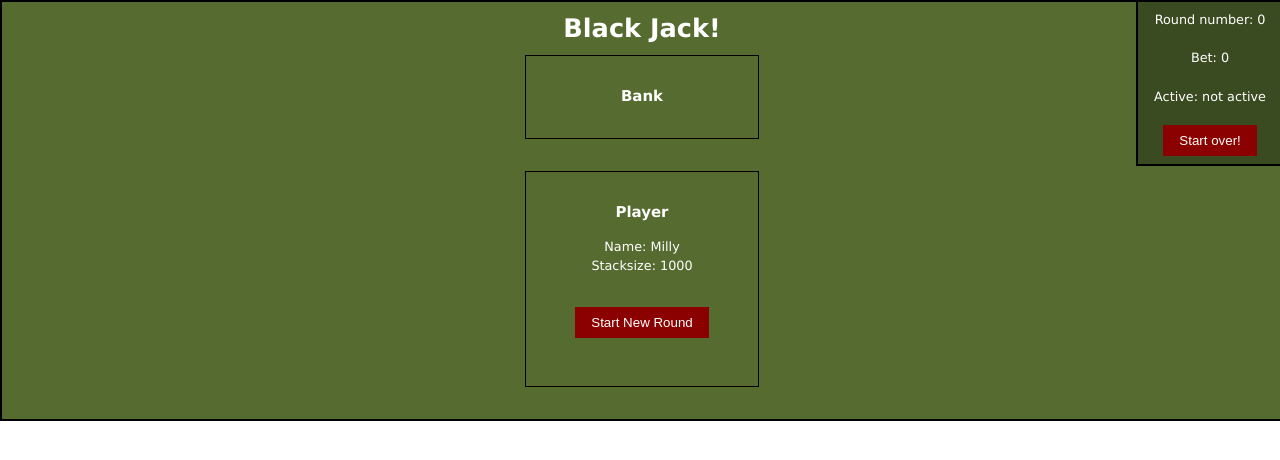
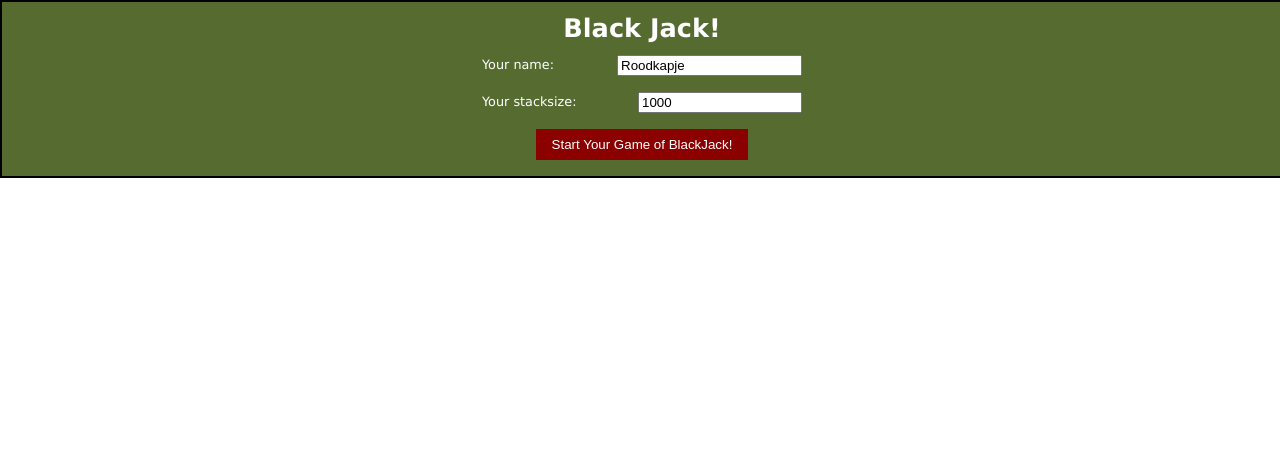
Before and after one commit to madebymilly/react-blackjack, a React (Create React App) app: page / in a window 1280 px wide. Shown: the top 460 px of the page. Built offline with nearby package versions, Linux system fonts and the light colour scheme; the HTML template or start-up script is replaced by a standard one.

Commit message:
added Player context

```diff
--- a/src/App.js
+++ b/src/App.js
@@ -1,12 +1,16 @@
 import './styling/App.css';
 import Board from './components/Board'
 import { RoundProvider } from './context/RoundContext'
+import { PlayerProvider } from './context/PlayerContext'
+
 
 function App() {
   return (
     <div className="App">
       <RoundProvider>
-        <Board />
+        <PlayerProvider>
+          <Board />
+        </PlayerProvider>
       </RoundProvider>
     </div>
   );
--- a/src/components/Board.js
+++ b/src/components/Board.js
@@ -1,6 +1,7 @@
 import React, { Component } from 'react'
 
 import { RoundContext } from "../context/RoundContext";
+import { withPlayerContext } from '../context/PlayerContext'
 
 import Round from './Round'
 import Bank from './Bank'
@@ -30,20 +31,8 @@ class Board extends Component {
 
     this.state = {
       deck: DECK,
-      gameHasStarted: true, // for testing purpose set to true (should be false)
-      player: {
-        id: 1,
-        name: 'Milly', // for testing purpose set to Milly (should be '')
-        stacksize: 1000, // for testing purpose set to 1000 (should be 0)
-        hands: []
-        // hands: [
-        //   { id: 0, cards: [DECK[2], DECK[3]], done: false, winner: false, bet: 100 },
-        //   { id: 1, cards: [DECK[4], DECK[5]], done: false, winner: false, bet: 100 },
-        //   { id: 2, cards: [DECK[6], DECK[7]], done: false, winner: false, bet: 100 }
-        // ]
-      },
+      gameHasStarted: false, // for testing purpose set to true (should be false)
       bank: { hand: [] }
-      // bank: { hand: [DECK[0], DECK[1]] }
     }
 
     this.resetGame = this.resetGame.bind(this)
@@ -54,9 +43,9 @@ class Board extends Component {
     this.doMovePass = this.doMovePass.bind(this)
     this.doMoveSplit = this.doMoveSplit.bind(this)
     this.doMoveDouble = this.doMoveDouble.bind(this)
+    this.getBankCardsTill17 = this.getBankCardsTill17.bind(this)
     this.checkEndRound = this.checkEndRound.bind(this)
     this.endRound = this.endRound.bind(this)
-    this.getBankCardsTill17 = this.getBankCardsTill17.bind(this)
     this.startRound = this.startRound.bind(this)
     this.doBet = this.doBet.bind(this)
 
@@ -66,11 +55,11 @@ class Board extends Component {
     console.log('reset game')
   }
 
-  startGame( playerName, playerStacksize ) {
-    this.setState(prevState => ({
+  startGame( playerName, playerStack ) {
+    this.props.playerContext.setPlayerInfo( playerName, playerStack )
+    this.setState({
       gameHasStarted: true,
-      player: {...prevState.player, name: playerName, stacksize: playerStacksize }
-    }))
+    })
   }
 
   dealCard() {
@@ -99,20 +88,15 @@ class Board extends Component {
         this.doMoveDouble(id);
         break;
       default:
-        console.log('default')
+        break;
     }
   }
 
   doMoveHit(id) {
     const newCard = this.dealCard();
+    const playerHands = this.props.playerContext.playerHands;
+
     // Map through all hands, if hand has the right id, than return hand + new card:
-    // And if hand value > 21 set hand to done:
-    const playerHands = this.state.player.hands;
-    // let tempHands = playerHands.map(hand =>
-    //   hand.id === id
-    //     ? { ...hand, cards: [...hand.cards, newCard] }
-    //     : hand
-    // );
     let tempHands = playerHands.map(function(hand) {
       if (hand.id === id) {
         return { ...hand, cards: [...hand.cards, newCard] }
@@ -121,9 +105,8 @@ class Board extends Component {
       }
     });
 
-    // if value of new tempHands is higher than 21:
+    // If hand value > 21 set hand to done:
     if ( getTotalValue(tempHands.find(hand => hand.id === id).cards) > 21) {
-      // set done to true of this hand.
       tempHands = playerHands.map(function(hand) {
         if (hand.id === id) {
           return { ...hand, cards: [...hand.cards, newCard], done: true }
@@ -133,26 +116,18 @@ class Board extends Component {
       });
     }
 
-    this.setState(prevState => ({
-      player: {...prevState.player, hands: tempHands}
-    }), () =>
-      this.checkEndRound()
-    );
+    this.props.playerContext.setHands(tempHands, this.checkEndRound);
   }
 
   doMovePass(id) {
     // Map through all hands, if hand has the right id, than set hand to done:
-    const tempHands = this.state.player.hands.map(hand =>
+    const tempHands = this.props.playerContext.playerHands.map(hand =>
       hand.id === id
         ? { ...hand, done: true }
         : hand
     );
-    this.setState(prevState => ({
-      player: {...prevState.player, hands: tempHands}
-    }), () =>
-      this.checkEndRound()
-    );
 
+    this.props.playerContext.setHands(tempHands, this.checkEndRound);
   }
 
   doMoveSplit(id) {
@@ -163,24 +138,22 @@ class Board extends Component {
     console.log('do move double')
   }
 
-  checkEndRound() {
-    let allHandsDone = this.state.player.hands.every( hand => hand.done === true );
-    if (allHandsDone) {
-      this.endRound();
-    }
-  }
-
   getBankCardsTill17() {
     let newCards = [];
     let currentBankHandValue = this.state.bank.hand[0].value;
     while (currentBankHandValue < 17) {
       const newCard = this.dealCard();
-      // console.log(newCards);
-      // console.log(newCard);
       newCards = [...newCards, newCard];
       currentBankHandValue += newCard.value;
     }
     return newCards;
+  }
+
+  checkEndRound() {
+    let allHandsDone = this.props.playerContext.playerHands.every( hand => hand.done === true );
+    if (allHandsDone) {
+      this.endRound();
+    }
   }
 
   endRound() {
@@ -193,26 +166,23 @@ class Board extends Component {
 
   startRound() {
     this.context.activateRound();
+    this.props.playerContext.setHands([]);
     this.setState(prevState => ({
-      player: { ...prevState.player, hands: [] },
       bank: { ...prevState.bank, hand: [] },
     }))
   }
 
   doBet(bet) {
     this.context.setBet(bet);
-    const newStacksize = this.state.player.stacksize - bet;
-    this.setState(prevState => ({
-      player: { ...prevState.player, stacksize: newStacksize }
-    }))
+    this.props.playerContext.updateStack(bet);
     this.dealFirstCards();
   }
 
   dealFirstCards() {
     const dealtCardsToPlayer = [this.dealCard(), this.dealCard()];
     const dealtCardToBank = [this.dealCard()];
+    this.props.playerContext.setHands([{ id: 0, cards: dealtCardsToPlayer, done: false, bet: this.context.roundBet }]);
     this.setState(prevState => ({
-      player: { ...prevState.player, hands: [{ id: 0, cards: dealtCardsToPlayer, done: false, bet: this.context.roundBet }] },
       bank: { ...prevState.bank, hand: dealtCardToBank }
     }))
   }
@@ -230,12 +200,9 @@ class Board extends Component {
             <Bank hand={bank.hand} />
             <div className="Board-players">
               <Player
-                name={player.name}
-                stacksize={player.stacksize}
                 moves={moves}
                 bets={bets}
                 doBet={this.doBet}
-                hands={player.hands}
                 doMove={this.doMove}
                 startRound={this.startRound}
               />
@@ -248,4 +215,4 @@ class Board extends Component {
   }
 }
 
-export default Board
+export default withPlayerContext(Board);
--- a/src/components/Player.js
+++ b/src/components/Player.js
@@ -1,6 +1,7 @@
 import React, { Component } from 'react'
 
 import { RoundContext } from "../context/RoundContext";
+import { withPlayerContext } from '../context/PlayerContext'
 
 import Hand from './Hand'
 import Bet from './Bet'
@@ -17,18 +18,19 @@ class Player extends Component {
 
   render() {
 
-    const { name, stacksize, hands, moves, bets, doBet, doMove } = this.props;
+    const { moves, bets, doBet, doMove } = this.props;
     const { roundBet, isRoundActive } = this.context;
+    const { playerName, playerStack, playerHands } = this.props.playerContext;
 
     return (
       <div className="Player">
         <h3>Player</h3>
         <div className="Player-info">
-          <p className="Player-name">Name: {name}</p>
-          <p className="Player-stacksize">Stacksize: {stacksize}</p>
+          <p className="Player-name">Name: {playerName}</p>
+          <p className="Player-stacksize">Stacksize: {playerStack}</p>
         </div>
         <div className="Player-hands">
-          {hands.map(hand =>
+          {playerHands.map(hand =>
             <Hand key={hand.id} id={hand.id} hand={hand.cards} moves={moves} doMove={doMove} />
           )}
         </div>
@@ -47,4 +49,4 @@ class Player extends Component {
   }
 }
 
-export default Player
+export default withPlayerContext(Player);
--- a/src/components/StartGameForm.js
+++ b/src/components/StartGameForm.js
@@ -18,8 +18,8 @@ export default class StartGameForm extends Component {
     e.preventDefault();
     this.props.startGame( this.state.name, this.state.stacksize );
     this.setState({
-      name: '',
-       stacksize: ''
+        name: '',
+        stacksize: ''
     })
   }
 
--- /dev/null
+++ b/src/context/PlayerContext.js
@@ -0,0 +1,63 @@
+import React, { Component, createContext } from "react";
+
+export const PlayerContext = createContext();
+
+export class PlayerProvider extends Component {
+  constructor(props) {
+    super(props)
+
+    this.state = {
+      playerId: 1,
+      playerName: '',
+      playerStack: 0,
+      playerHands: []
+      // playerHands: [
+      //   { id: 0, cards: [DECK[2], DECK[3]], done: false, winner: false, bet: 100 },
+      //   { id: 1, cards: [DECK[4], DECK[5]], done: false, winner: false, bet: 100 },
+      //   { id: 2, cards: [DECK[6], DECK[7]], done: false, winner: false, bet: 100 }
+      // ]
+    }
+  }
+
+  setPlayerInfo = (name, stack) => {
+    this.setState({
+      playerStack: stack,
+      playerName: name
+    })
+  }
+
+  updateStack = (bet) => {
+    this.setState(prevState => ({
+      playerStack: prevState.playerStack - bet
+    }))
+  }
+
+  setHands = (hands, checkEndRound) => {
+    this.setState({
+      playerHands: hands
+    }, () =>
+      checkEndRound && checkEndRound()
+    );
+  }
+
+  render() {
+    return (
+      <PlayerContext.Provider value={{
+        ...this.state,
+        setPlayerInfo: this.setPlayerInfo,
+        updateStack: this.updateStack,
+        setHands: this.setHands
+      }}>
+        {this.props.children}
+      </PlayerContext.Provider>
+    )
+  }
+
+}
+
+// Higher Order Component:
+export const withPlayerContext = Component => props => (
+  <PlayerContext.Consumer>
+    {value => <Component playerContext={value} {...props} />}
+  </PlayerContext.Consumer>
+)
```
Also changed, not shown: 12 other files (tests, documents, lock files or other folders).
